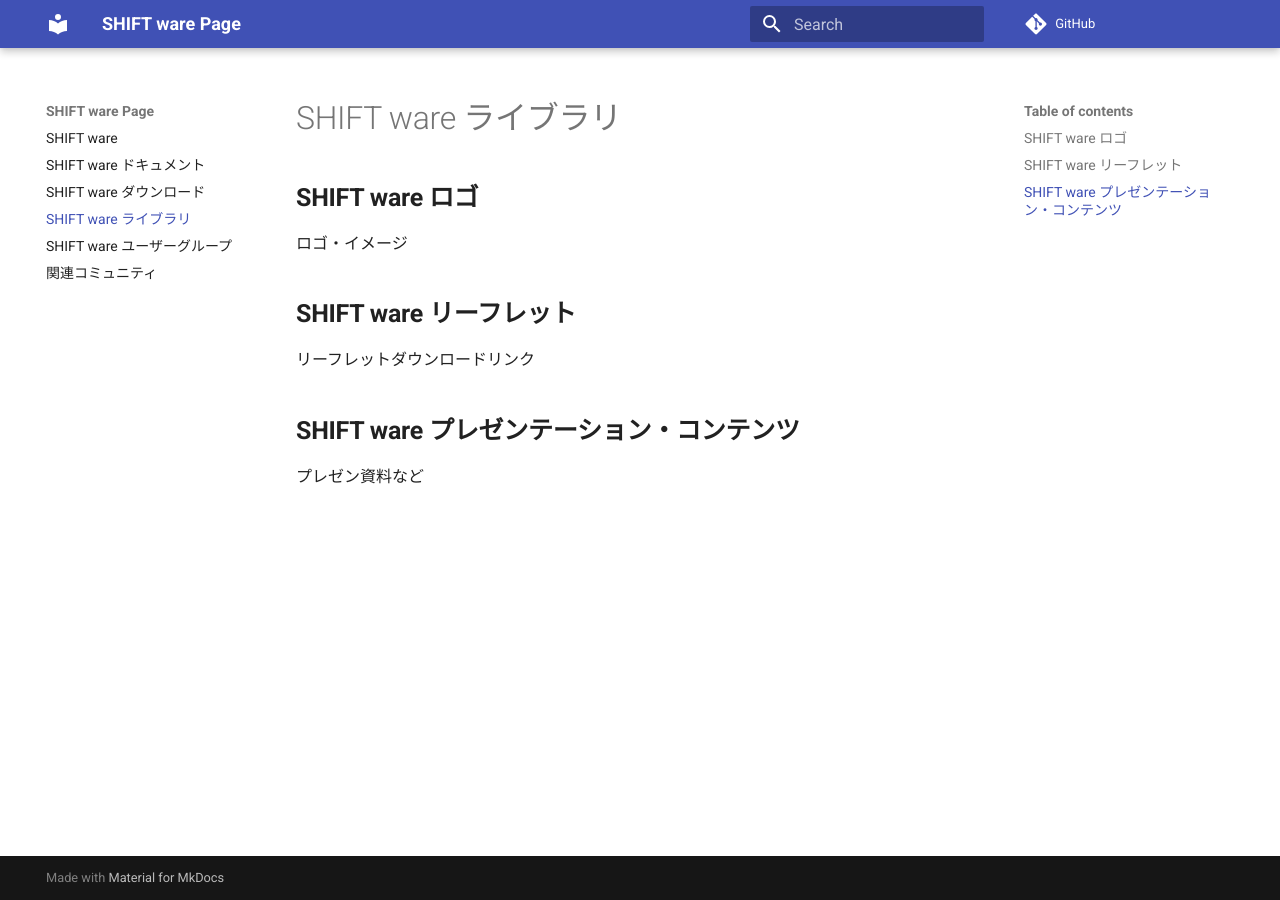
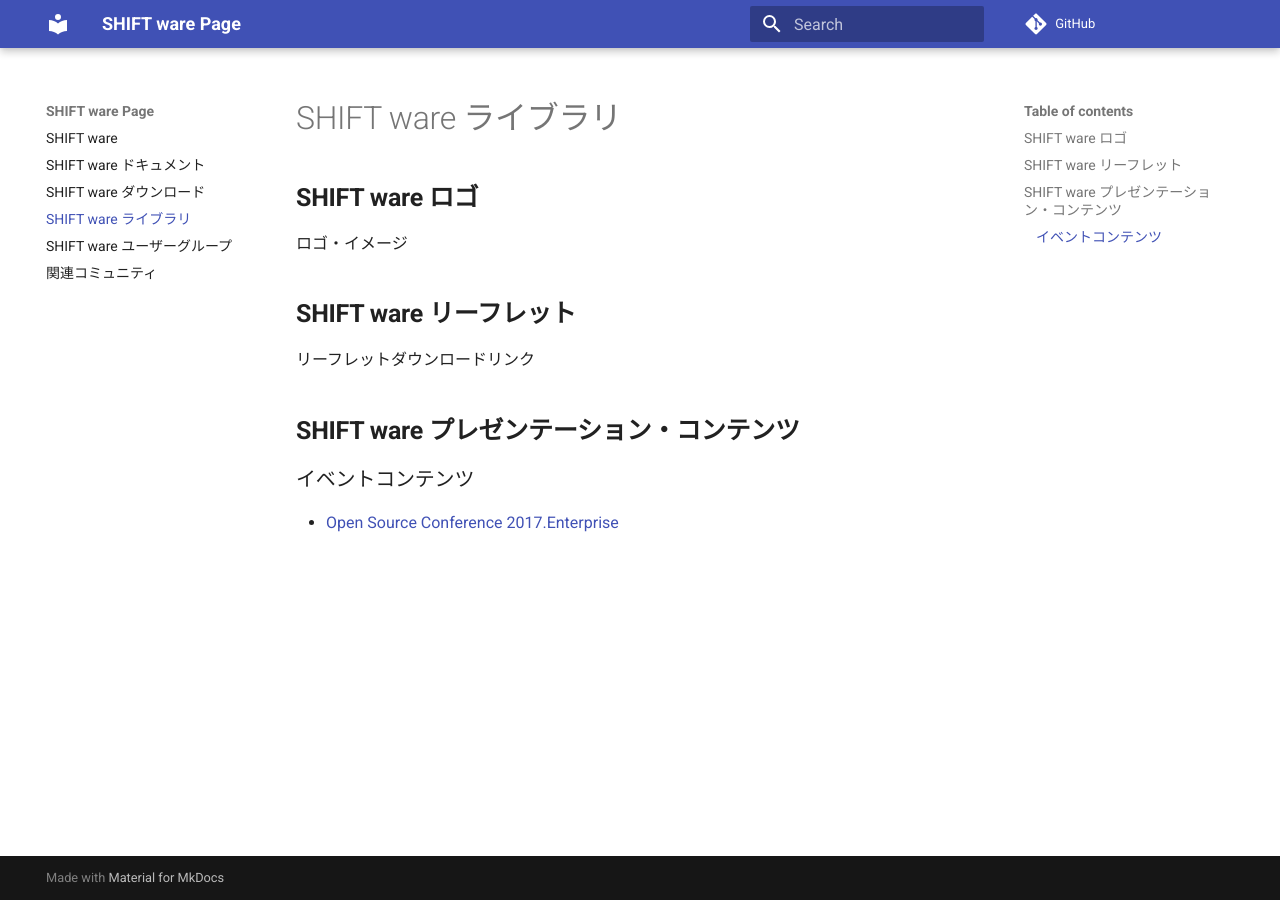
Before and after one commit to SHIFT-ware/ja, an MkDocs documentation site: the page built from docs/lib.md, in a window 1280 px wide. Built offline with MkDocs 1.6.1 and Material for MkDocs 9.7.7, drawn with Linux system fonts in a browser that asks for light colours; comment, search, counter and statistics services are not loaded; old or Windows-style settings are respelled for this version of MkDocs.

Commit message:
Update OSC Contents

```diff
--- a/docs/lib.md
+++ b/docs/lib.md
@@ -5,4 +5,6 @@
 リーフレットダウンロードリンク
 
 ## **SHIFT ware プレゼンテーション・コンテンツ**
-プレゼン資料など
+### イベントコンテンツ
+
+* [Open Source Conference 2017.Enterprise](contents/OSC2017.enterprise_TIS.pdf)
```
Also changed, not shown: site/lib/index.html, site/mkdocs/search_index.json, site/sitemap.xml, 2 other files.
